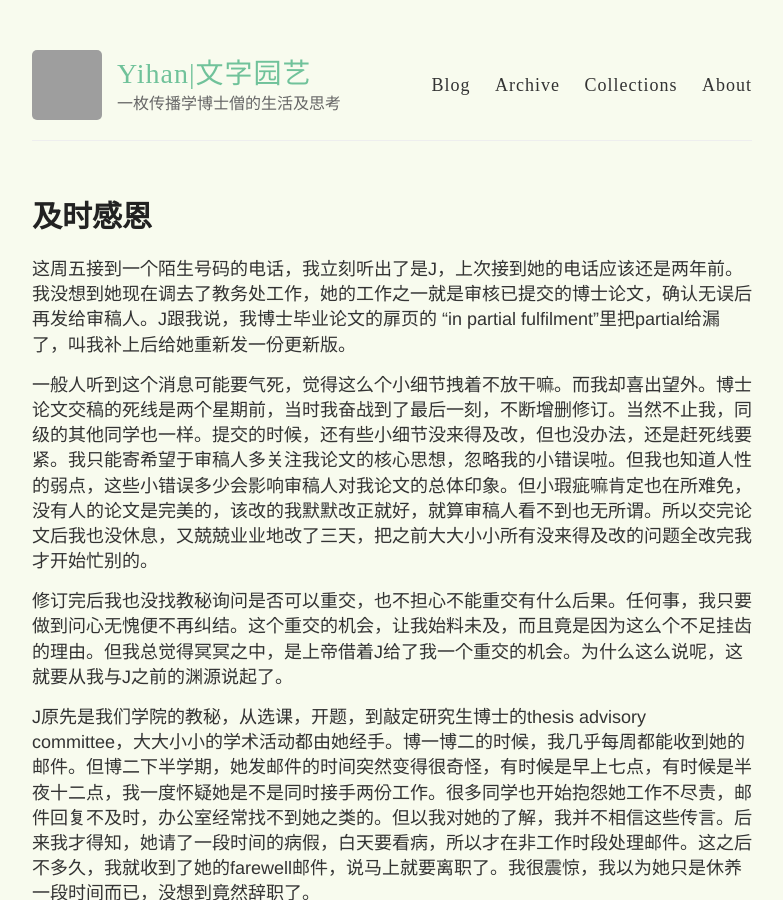
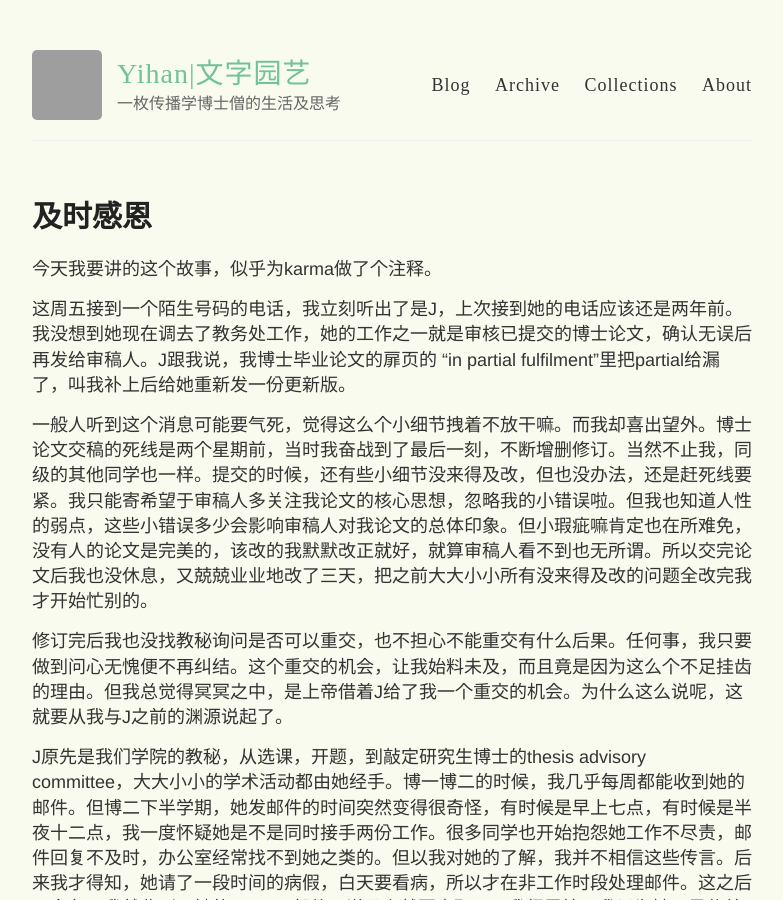
Before and after one commit to yihanxu/yihanxu.github.io, a Jekyll site: the page built from _posts/2019-9-8-gratitude.md, in a window 1280 px wide and 900 px high. Shown: the whole window, without its empty margins (248-1031 px from the left). Built offline with Jekyll 4.4.1, drawn with Linux system fonts in a browser that asks for light colours; comment, search, counter and statistics services are not loaded; grey boxes are pictures that could not be loaded.

Commit message:
Update 2019-9-8-gratitude.md

```diff
--- a/_posts/2019-9-8-gratitude.md
+++ b/_posts/2019-9-8-gratitude.md
@@ -5,6 +5,8 @@ title: "及时感恩"
 tags: 博士 论文 small_world
 category: 这就是生活
 ---
+
+今天我要讲的这个故事，似乎为karma做了个注释。
 
 这周五接到一个陌生号码的电话，我立刻听出了是J，上次接到她的电话应该还是两年前。我没想到她现在调去了教务处工作，她的工作之一就是审核已提交的博士论文，确认无误后再发给审稿人。J跟我说，我博士毕业论文的扉页的 “in partial fulfilment”里把partial给漏了，叫我补上后给她重新发一份更新版。
 
```
